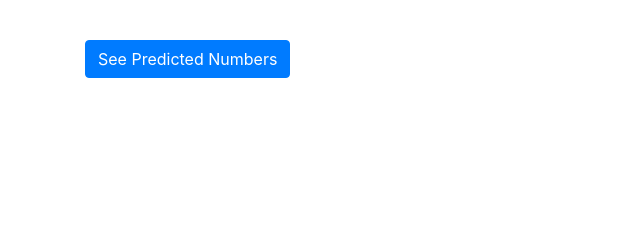
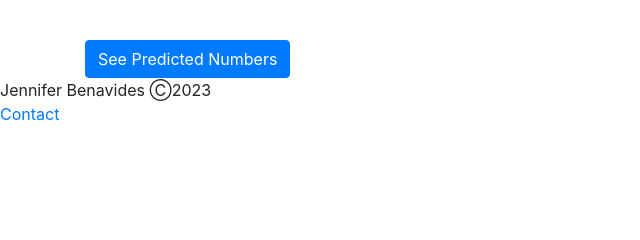
Before and after one commit to JennyO512/txlotteryrando, a Flask app: page / in a window 1280 px wide. Shown: the part 414-654 px from the top of the page, without its empty margins (0-640 px from the left). Run offline with Flask 2, Linux system fonts and the light colour scheme; data that the repository does not hold is empty; some libraries are stand-ins or nearby versions.

Commit message:
Update home.html

```diff
--- a/templates/home.html
+++ b/templates/home.html
@@ -44,5 +44,11 @@
             <a href="{{ url_for('predictions') }}" class="btn btn-primary">See Predicted Numbers</a>
         </section>
     </main>
+
+<footer>
+<span class="copy-rights">Jennifer Benavides Ⓒ<script>document.write( new Date().getFullYear() );</script></span>
+<br>
+<a href="mailto:coverletterassist%20Support<jennybenavides81@gmail.com>" class="link-footer">Contact</a>
+ </footer>
 </body>
 </html>
```
